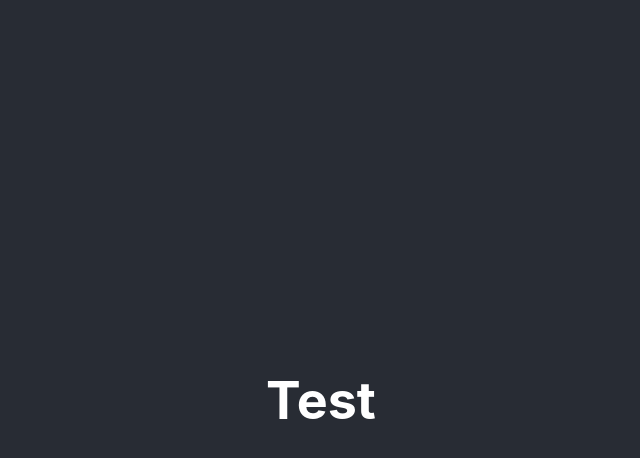
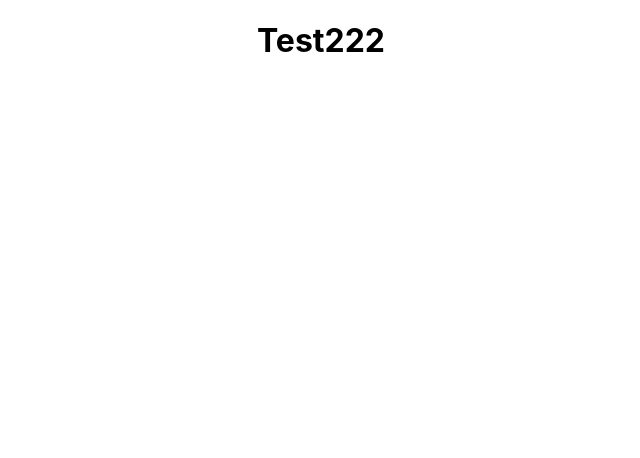
Before and after one commit to skyrocketideas/robertsons-farm, a React (Create React App) app: page / in a window 1280 px wide. Shown: the top 458 px of the page, without its empty margins (319-959 px from the left). Built offline with nearby package versions, Linux system fonts and the light colour scheme.

Commit message:
refactor: remove unnecessary CSS

```diff
--- a/src/App.css
+++ b/src/App.css
@@ -1,38 +1,3 @@
 .App {
-  text-align: center;
+	text-align: center;
 }
-
-.App-logo {
-  height: 40vmin;
-  pointer-events: none;
-}
-
-@media (prefers-reduced-motion: no-preference) {
-  .App-logo {
-    animation: App-logo-spin infinite 20s linear;
-  }
-}
-
-.App-header {
-  background-color: #282c34;
-  min-height: 100vh;
-  display: flex;
-  flex-direction: column;
-  align-items: center;
-  justify-content: center;
-  font-size: calc(10px + 2vmin);
-  color: white;
-}
-
-.App-link {
-  color: #61dafb;
-}
-
-@keyframes App-logo-spin {
-  from {
-    transform: rotate(0deg);
-  }
-  to {
-    transform: rotate(360deg);
-  }
-}
--- a/src/App.js
+++ b/src/App.js
@@ -5,7 +5,7 @@
 	return (
 		<div className="App">
 			<header className="App-header">
-				<h1>Test</h1>
+				<h1>Test222</h1>
 			</header>
 		</div>
 	);
```
Also changed, not shown: 1 other file (tests, documents, lock files or other folders).
